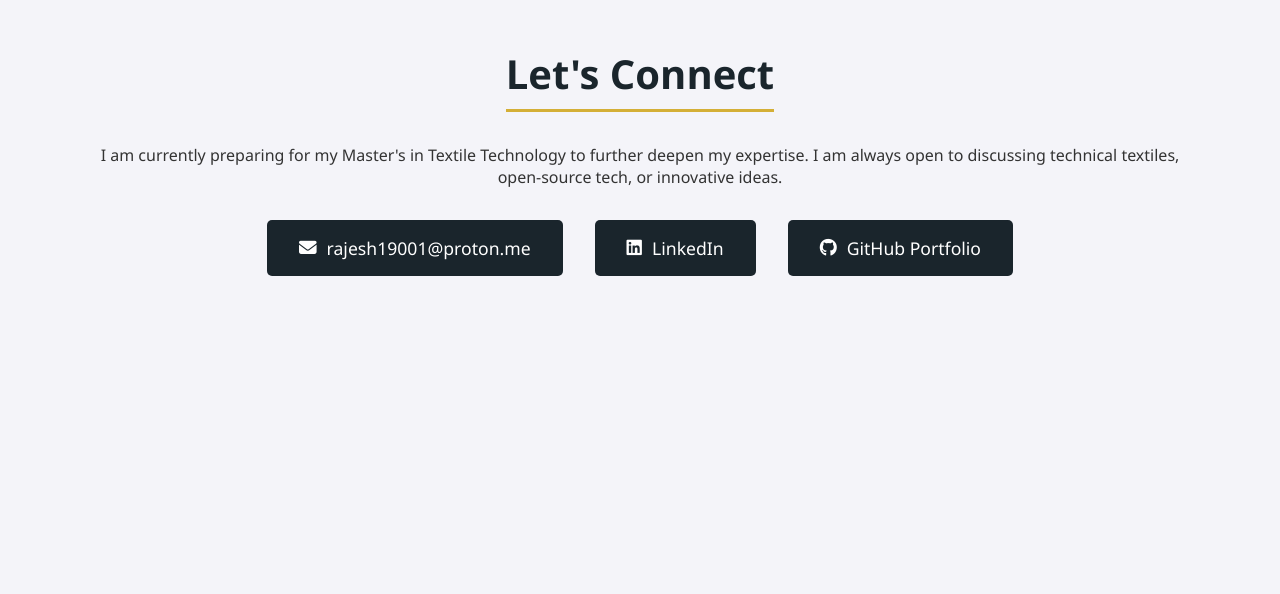
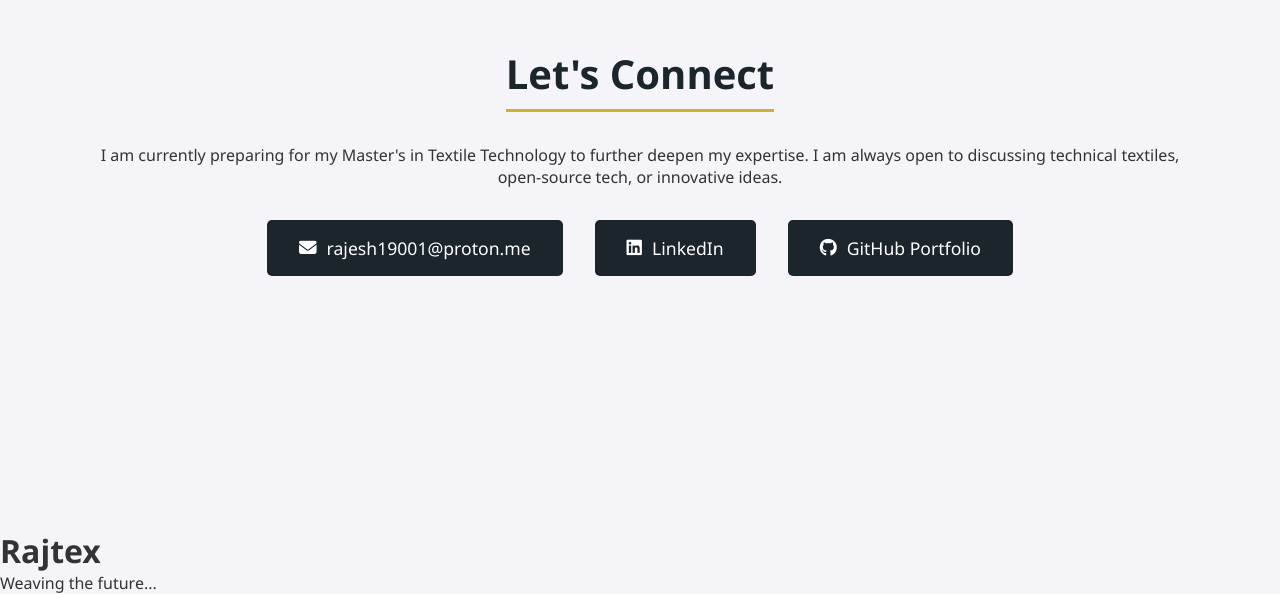
Before and after one commit to rajesh19001/Rajtex, a plain HTML site: page index.html in a window 1280 px wide. Shown: the part 3490-4084 px from the top of the page. Before the commit the page ends 4019 px from the top, so only its background shows below. Drawn offline with Linux system fonts and the light colour scheme.

Commit message:
Add zoom loader HTML structure

```diff
--- a/index.html
+++ b/index.html
@@ -122,3 +122,10 @@
     <script src="script.js"></script>
 </body>
 </html>
+<div id="zoom-loader">
+        <div class="weave-tunnel"></div>
+        <div class="loader-text-container">
+            <h1 class="loader-title">Rajtex</h1>
+            <p class="loader-subtitle">Weaving the future...</p>
+        </div>
+    </div>
```
